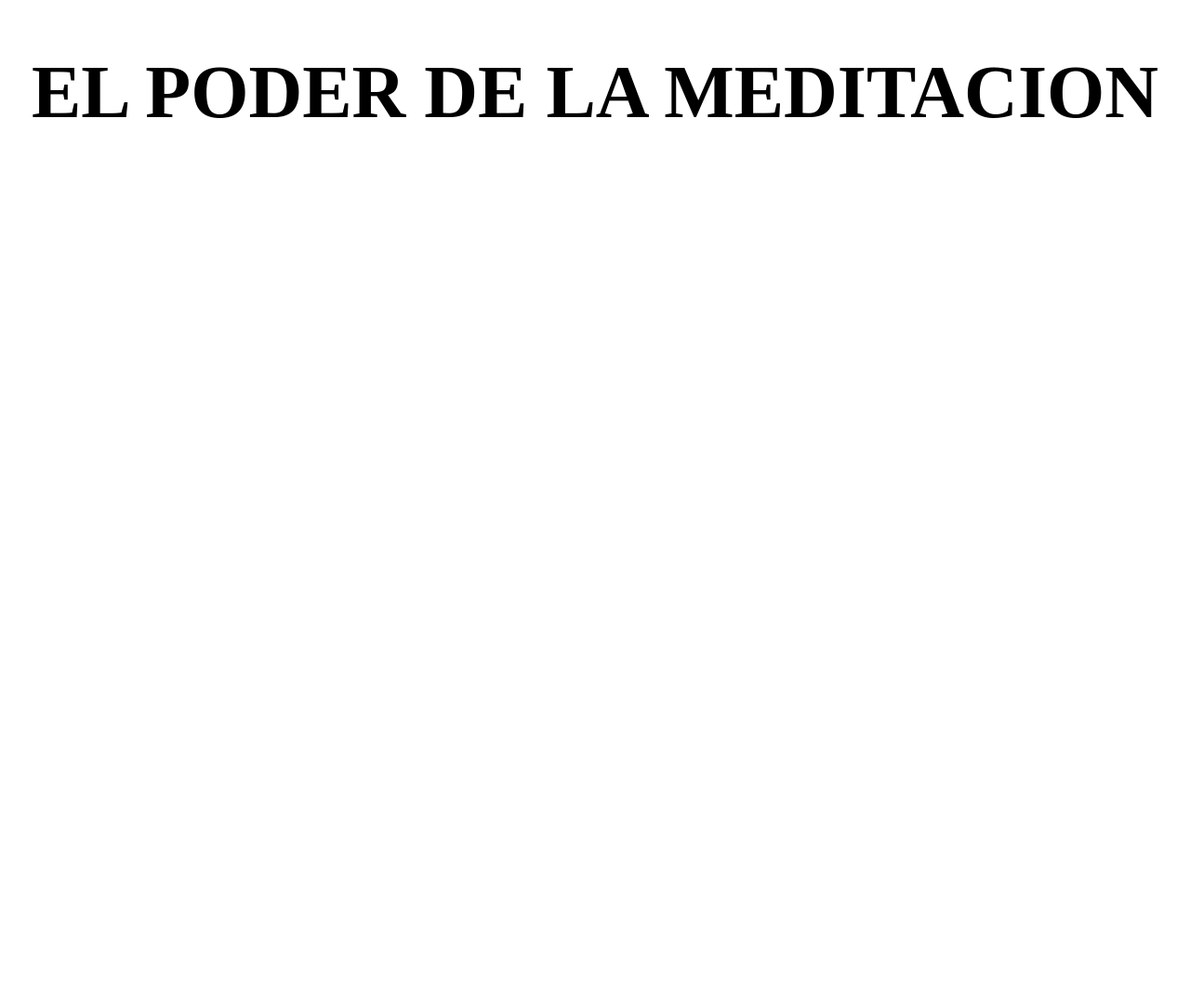
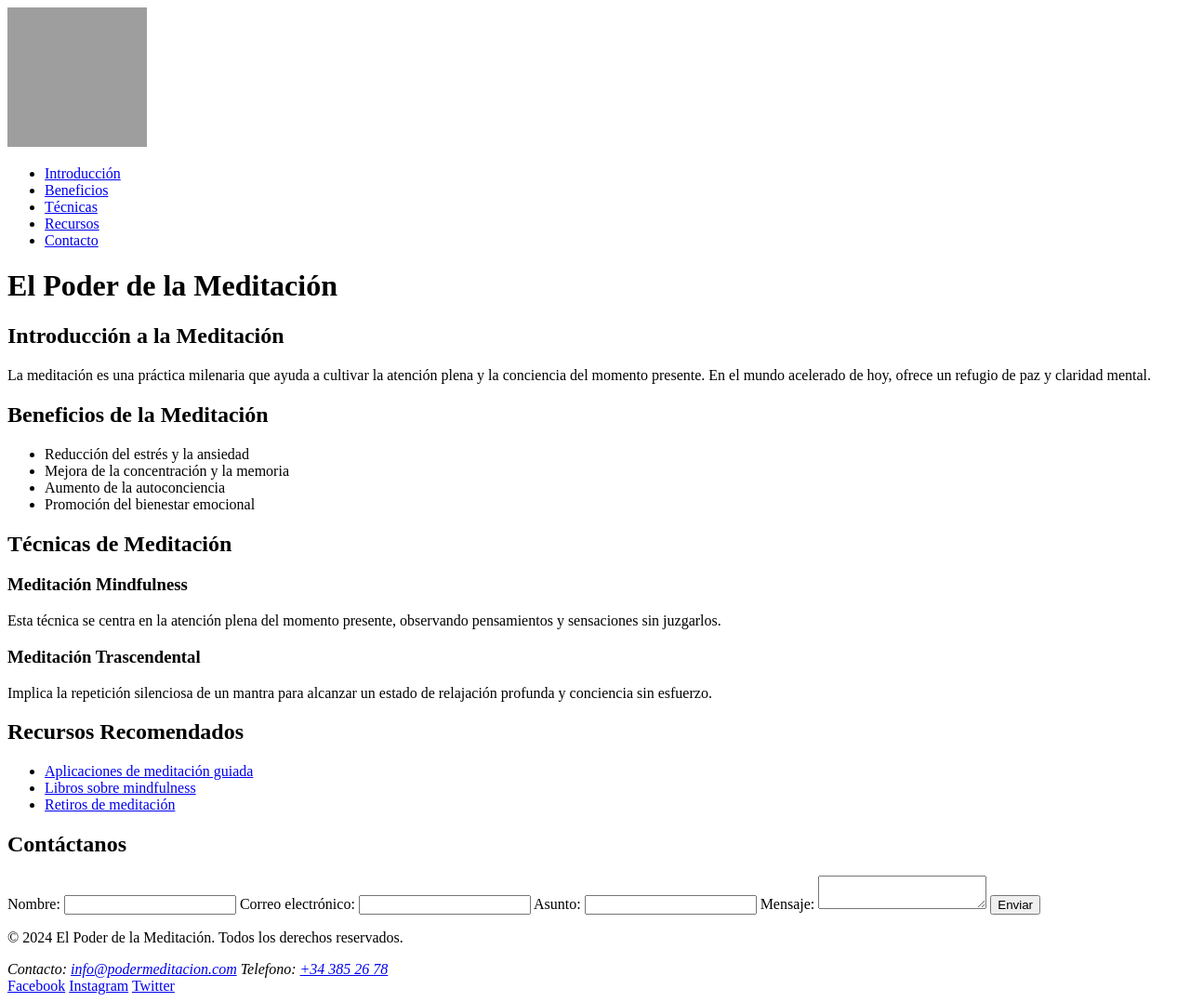
Before and after one commit to ivanmaragall/HTML5_ARQUITECTURA_INFORMACION, a plain HTML site: page index.html in a window 1280 px wide. Shown: the whole page at 93% size. Before the commit the page ends 800 px from the top, so only its background shows below. Drawn offline with Linux system fonts and the light colour scheme; grey boxes are pictures that could not be loaded.

Commit message:
Modificación definitiva

```diff
--- a/index.html
+++ b/index.html
@@ -1,29 +1,124 @@
 <!DOCTYPE html>
 <html lang="es">
   <head>
-    <link
-      rel="icon"
-      href="C:\Users\macia\Desktop\GitHub Ejercicios\HTML5_ARQUITECTURA_INFORMACION\hinduism_6593778.ico"
-      <meta
-      name="keywords"
-      content="yoga, relajacion, budismo, hinduismo"
-      <meta
-      name="author"
-      content="Iván Macías Lluch"
+    <meta charset="UTF-8" />
+    <meta name="viewport" content="width=device-width, initial-scale=1.0" />
+    <meta
+      name="description"
+      content="Descubre los beneficios de la meditación para manejar el estrés de la vida moderna y mejorar tu salud mental y física."
     />
     <meta
-      name="description"
-      content="Página sobre los beneficios de la meditación para la salud, en concreto para manejar el estres de la vida moderna"
+      name="keywords"
+      content="meditación, relajación, mindfulness, yoga, bienestar, salud mental"
     />
-    <meta charset="UTF-8" />
-    <meta name="viewport" content="width=device-width, initial-scale=1.0" />
-    <title>La meditación</title>
+    <meta name="author" content="Iván Macías Lluch" />
+    <title>El Poder de la Meditación | Encuentra tu paz interior</title>
+    <link rel="icon"
+    href="C:\Users\macia\Documents\HTML5_ARQUITECTURA_INFORMACION\hinduism_6593778.ico"
+    "type="image/x-icon">
   </head>
   <body>
-    <center>
-      <h1 class="modal-title" style="font-size: 80px">
-        EL PODER DE LA MEDITACION
-      </h1>
-    </center>
+    <header>
+      <img
+        src="C:\Users\macia\Documents\HTML5_ARQUITECTURA_INFORMACION\SL-030223-56260-14.png"
+        alt="Logo de El Poder de la Meditación"
+        width="150"
+        height="150"
+      />
+      <nav>
+        <ul>
+          <li><a href="#introduccion">Introducción</a></li>
+          <li><a href="#beneficios">Beneficios</a></li>
+          <li><a href="#tecnicas">Técnicas</a></li>
+          <li><a href="#recursos">Recursos</a></li>
+          <li><a href="#contacto">Contacto</a></li>
+        </ul>
+      </nav>
+    </header>
+
+    <main>
+      <h1>El Poder de la Meditación</h1>
+
+      <section id="introduccion">
+        <h2>Introducción a la Meditación</h2>
+        <p>
+          La meditación es una práctica milenaria que ayuda a cultivar la
+          atención plena y la conciencia del momento presente. En el mundo
+          acelerado de hoy, ofrece un refugio de paz y claridad mental.
+        </p>
+      </section>
+
+      <section id="beneficios">
+        <h2>Beneficios de la Meditación</h2>
+        <ul>
+          <li>Reducción del estrés y la ansiedad</li>
+          <li>Mejora de la concentración y la memoria</li>
+          <li>Aumento de la autoconciencia</li>
+          <li>Promoción del bienestar emocional</li>
+        </ul>
+      </section>
+
+      <section id="tecnicas">
+        <h2>Técnicas de Meditación</h2>
+        <article>
+          <h3>Meditación Mindfulness</h3>
+          <p>
+            Esta técnica se centra en la atención plena del momento presente,
+            observando pensamientos y sensaciones sin juzgarlos.
+          </p>
+        </article>
+        <article>
+          <h3>Meditación Trascendental</h3>
+          <p>
+            Implica la repetición silenciosa de un mantra para alcanzar un
+            estado de relajación profunda y conciencia sin esfuerzo.
+          </p>
+        </article>
+      </section>
+
+      <aside id="recursos">
+        <h2>Recursos Recomendados</h2>
+        <ul>
+          <li><a href="#">Aplicaciones de meditación guiada</a></li>
+          <li><a href="#">Libros sobre mindfulness</a></li>
+          <li><a href="#">Retiros de meditación</a></li>
+        </ul>
+      </aside>
+
+      <section id="contacto">
+        <h2>Contáctanos</h2>
+        <form action="#" method="post">
+          <label for="nombre">Nombre:</label>
+          <input type="text" id="nombre" name="nombre" required />
+
+          <label for="email">Correo electrónico:</label>
+          <input type="email" id="email" name="email" required />
+
+          <label for="asunto">Asunto:</label>
+          <input type="text" id="asunto" name="asunto" required />
+
+          <label for="mensaje">Mensaje:</label>
+          <textarea id="mensaje" name="mensaje" required></textarea>
+
+          <button type="submit">Enviar</button>
+        </form>
+      </section>
+    </main>
+
+    <footer>
+      <p>
+        &copy; 2024 El Poder de la Meditación. Todos los derechos reservados.
+      </p>
+      <address>
+        Contacto:
+        <a href="mailto:info@podermeditacion.com">info@podermeditacion.com</a>
+        Telefono: <a href="+34 385 26 78">+34 385 26 78</a>
+      </address>
+      <div>
+        <a href="#" aria-label="Síguenos en Facebook">Facebook</a>
+        <a href="#" aria-label="Síguenos en Instagram">Instagram</a>
+        <a href="#" aria-label="Síguenos en Twitter">Twitter</a>
+      </div>
+    </footer>
   </body>
 </html>
```
Also changed, not shown: 1 other file.
